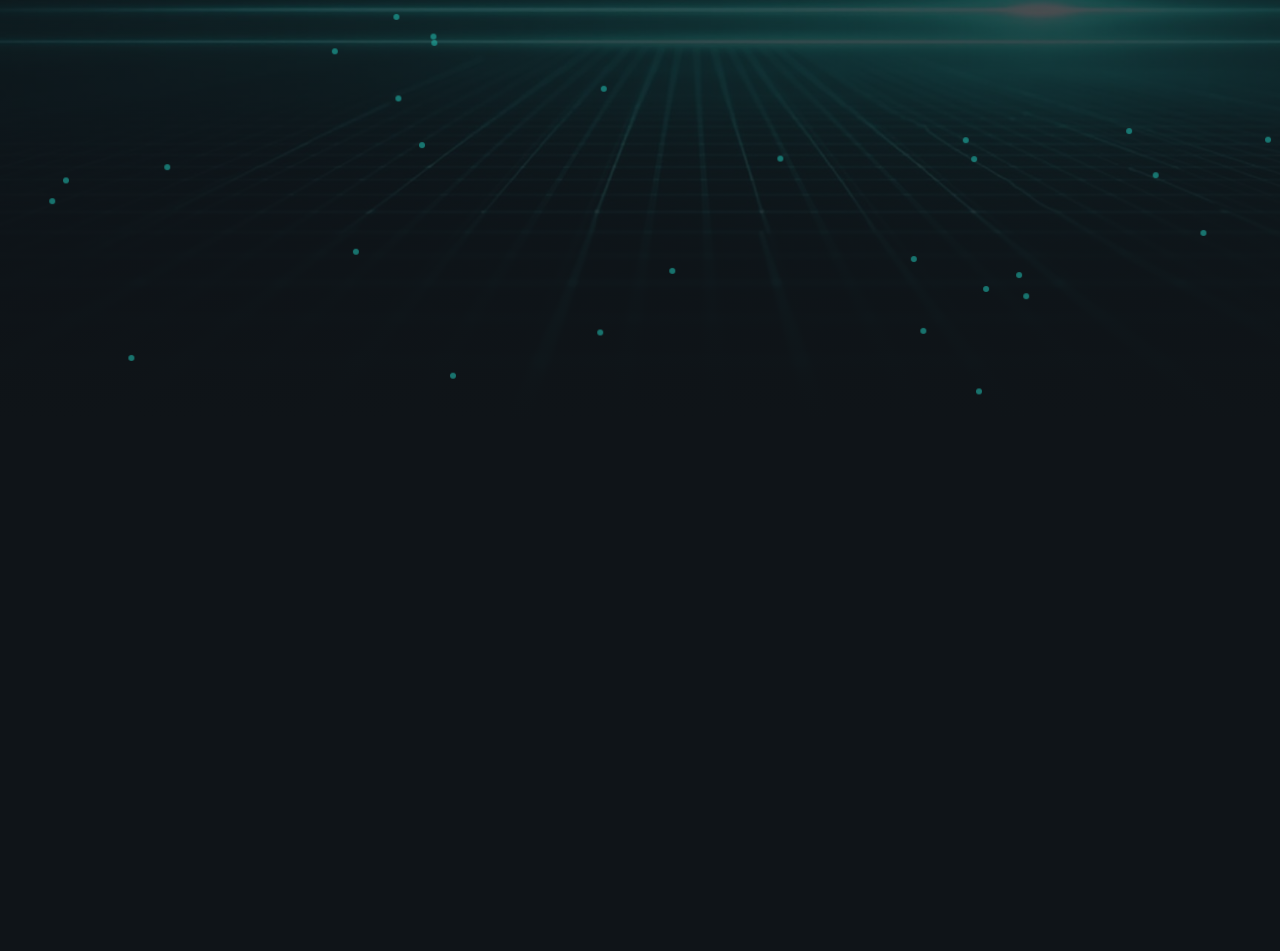
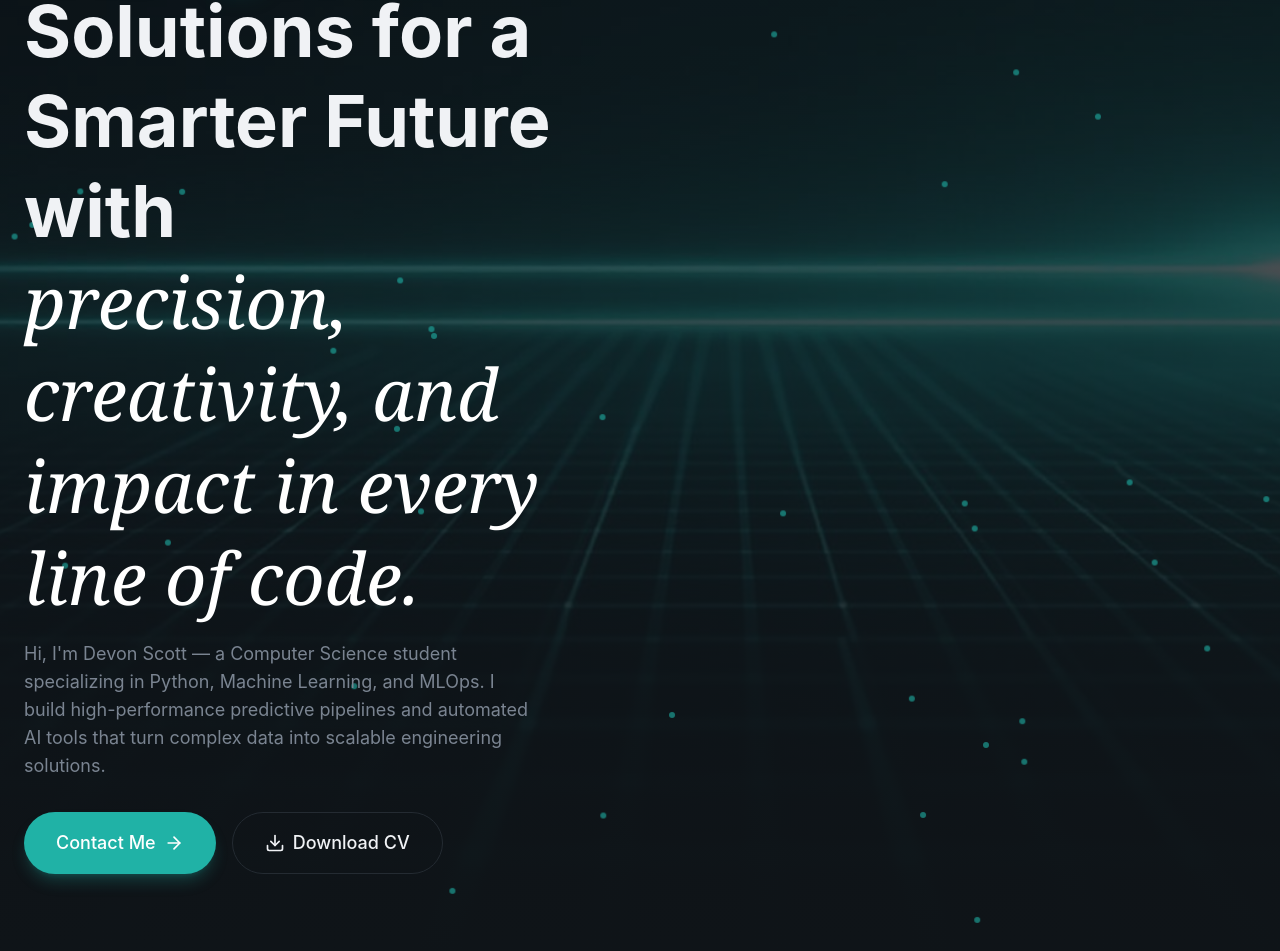
Before and after one commit to scottdl5338/modern-portfolio, a React (Vite) app: page / in a window 1280 px wide. Shown: the part 379-1330 px from the top of the page. Before the commit the page ends 800 px from the top, so only its background shows below. Built offline with nearby package versions, Linux system fonts and the light colour scheme.

Commit message:
Hero Page WIP

```diff
--- /dev/null
+++ b/src/components/AnimatedBorderButton.jsx
@@ -0,0 +1,39 @@
+import { Download } from "lucide-react";
+
+export const AnimatedBorderButton = () => {
+  return (
+    <button
+      className="relative bg-transparent border border-border
+        text-foreground hover:border-primary/50 transition-all
+        duration-1000 focus:outline-none focus-visible:ring-2
+        focus-visible:ring-primary focus-visible:ring-offset-2
+        disabled:opacity-50 disabled:cursor-not-allowed group
+        px-8 py-4 text-lg font-medium rounded-full overflow-visible
+        animated-border"
+    >
+      {/* Animated SVG Button */}
+      <svg
+        className="absolute left-0 top-0 w-full h-full pointer-events-none download-cv-border"
+        viewBox="0 0 200 60"
+        preserveAspectRatio="none"
+        style={{ overflow: "visible" }}
+      >
+        <path
+          d="M 30,1 A 29,29 0 0 0 1,30 L 1,30 A 29,29 0 0 0 30,59 L 170,59 A 29,29 0 0 0 199,30 L 199,30 A 29,29 0 0 0 170,1 Z"
+          fill="none"
+          stroke="var(--color-primary)"
+          strokeWidth="2"
+          strokeDasharray="400 550"
+          strokeDashoffset="400"
+          strokeLinecap="round"
+          strokeLinejoin="round"
+          className="animated-border-path"
+        />
+      </svg>
+      <span className="relative z-10 flex items-center justify-center gap-2">
+        <Download className="w-5 h-5" />
+        Download CV
+      </span>
+    </button>
+  );
+};
--- a/src/index.css
+++ b/src/index.css
@@ -48,12 +48,17 @@
     backdrop-filter: blur(16px);
     border: 1px solid color-mix(in srgb, var(--color-border) 50%, transparent);
   }
-}
 
-.glass-strong {
-  background-color: color-mix(in srgb, var(--color-surface) 80%, transparent);
-  backdrop-filter: blur(24px);
-  border: 1px solid color-mix(in srgb, var(--color-border) 60%, transparent);
+  .glass-strong {
+    background-color: color-mix(in srgb, var(--color-surface) 80%, transparent);
+    backdrop-filter: blur(24px);
+    border: 1px solid color-mix(in srgb, var(--color-border) 60%, transparent);
+  }
+
+  .glow-text {
+    text-shadow: 0 0 30px
+      color-mix(in srgb, var(--color-primary) 50%, transparent);
+  }
 }
 
 /* Utility classes */
@@ -86,7 +91,59 @@
       transform: translate(30px, 10px);
     }
   }
+
   .animate-fade-in {
     animation: fade-in 0.8s ease-out both;
   }
+
+  .animation-delay-100 {
+    animation-delay: 100ms;
+  }
+
+  .animation-delay-200 {
+    animation-delay: 200ms;
+  }
+
+  .animation-delay-300 {
+    animation-delay: 300ms;
+  }
+
+  .animation-delay-400 {
+    animation-delay: 400ms;
+  }
+
+  .animation-delay-500 {
+    animation-delay: 500ms;
+  }
+
+  .animation-delay-600 {
+    animation-delay: 600ms;
+  }
+
+  .animation-delay-700 {
+    animation-delay: 700ms;
+  }
+
+  .animation-delay-800 {
+    animation-delay: 800ms;
+  }
+
+  @keyframes animated-border {
+    0% {
+      stroke-dashoffset: 400;
+    }
+    100% {
+      stroke-dashoffset: -550;
+    }
+  }
+
+  .group:hover .animated-border-path {
+    animation: animated-border 1.5s linear infinite;
+  }
+
+  .animated-border:hover {
+    background-color: color-mix(in srgb, #26c4b8 15%, transparent);
+    backdrop-filter: blur(16px);
+    box-shadow: 0 0 20px color-mix(in srgb, #26c4b8 20%, transparent);
+  }
 }
--- a/src/sections/Hero.jsx
+++ b/src/sections/Hero.jsx
@@ -1,3 +1,7 @@
+import { Button } from "@/components/Button";
+import { Download, ArrowRight } from "lucide-react";
+import { AnimatedBorderButton } from "@/components/AnimatedBorderButton";
+
 // Precompute random positions for dots (runs once on mount)
 
 const dotPositions = [...Array(50)].map(() => ({
@@ -34,6 +38,48 @@
           />
         ))}
       </div>
+
+      {/* Content */}
+      <div className="container mx-auto px-6 pt-32 pb-20 relative z-10">
+        <div className="grid lg:grid-cols-2 gap-12 items-center">
+          {/* Left Column - Text Content */}
+          <div className="space-y-8">
+            <div className="animate-fade-in">
+              <span className="inline-flex items-center gap-2 px-4 rounded-full glass text-sm text-primary animate-fade-in">
+                <span className="w-2 h-2 bg-primary rounded-dull animate-pulse" />
+                Software Engineer & Machine Learning Engineer
+              </span>
+            </div>
+            {/* Headline */}
+            <div className="space-y-4">
+              <h1 className="text-5xl md:text-6xl lg:text-7xl font-bold leading-tight animate-fade-in animation-delay-400">
+                Crafting{" "}
+                <span className="text-primary glow-text">Intelligent</span>
+                <br />
+                Solutions for a Smarter Future with
+                <br />
+                <span className="font-serif italic font-normal text-white">
+                  precision, creativity, and impact in every line of code.
+                </span>
+              </h1>
+              <p className="text-lg text-muted-foreground max-w-lg animate-fade-in animation-delay-800">
+                Hi, I'm Devon Scott — a Computer Science student specializing in
+                Python, Machine Learning, and MLOps. I build high-performance
+                predictive pipelines and automated AI tools that turn complex
+                data into scalable engineering solutions.
+              </p>
+            </div>
+            {/*CTA */}
+            <div className="flex flex-wrap gap-4 animate-fade-in animation-delay-800">
+              <Button size="lg">
+                Contact Me <ArrowRight className="w-5 h-5" />
+              </Button>
+              <AnimatedBorderButton />
+            </div>
+          </div>
+          {/* Right Column - Image */}
+        </div>
+      </div>
     </section>
   );
 };
```
